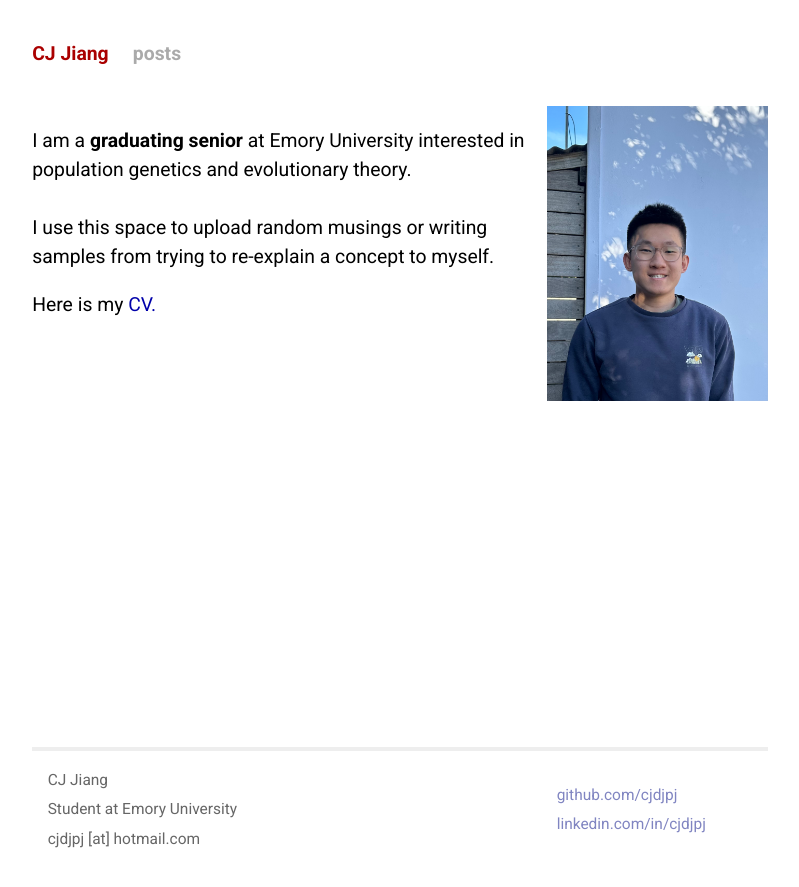
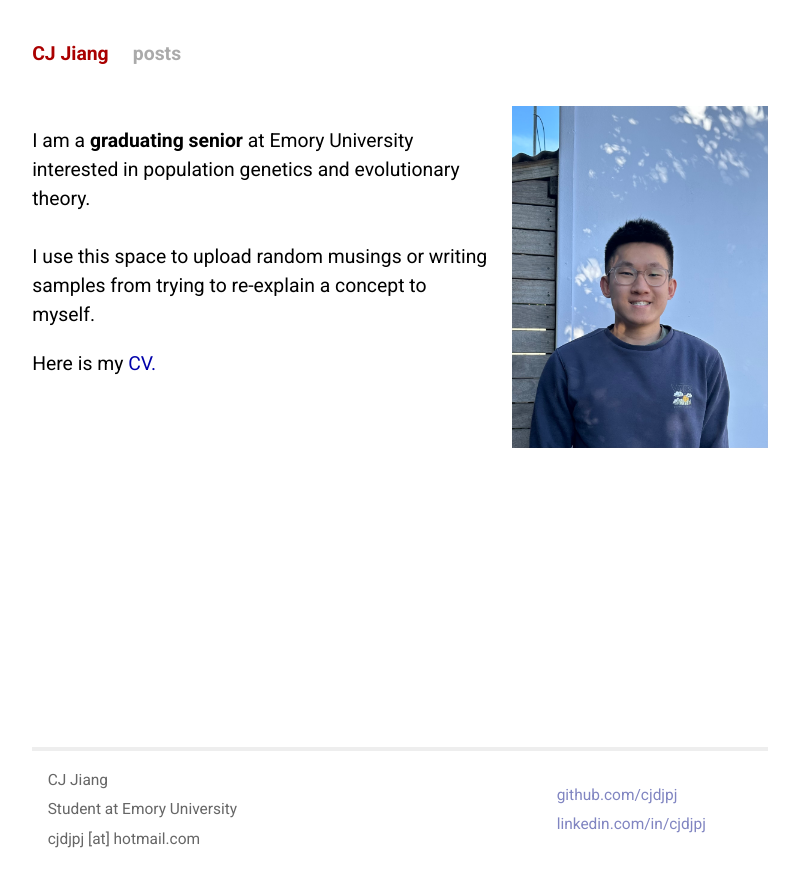
Before and after one commit to cjdjpj/cjdjpj.github.io, a Jekyll site: the page built from index.html, in a window 1280 px wide. Shown: the top 887 px of the page, without its empty margins (240-1039 px from the left). Built offline with Jekyll 4.4.1, drawn with Linux system fonts in a browser that asks for light colours.

Commit message:
fix relative image width

```diff
--- a/css/screen.css
+++ b/css/screen.css
@@ -191,7 +191,7 @@ hr {
 .right-image {
     float: right;
     margin: 0 0 1em 1em;
-    max-width: 30%;
+    max-width: 20vw;
     height: auto;
     align: "right";
 }
```
